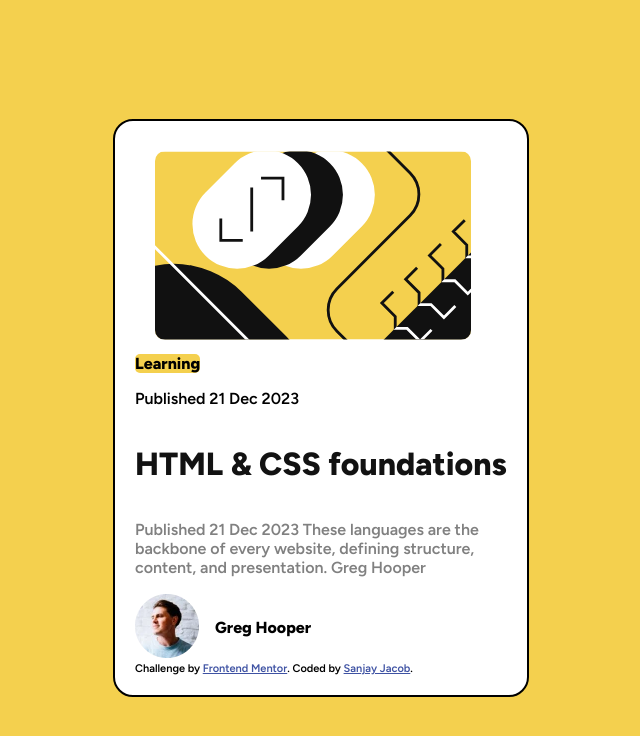
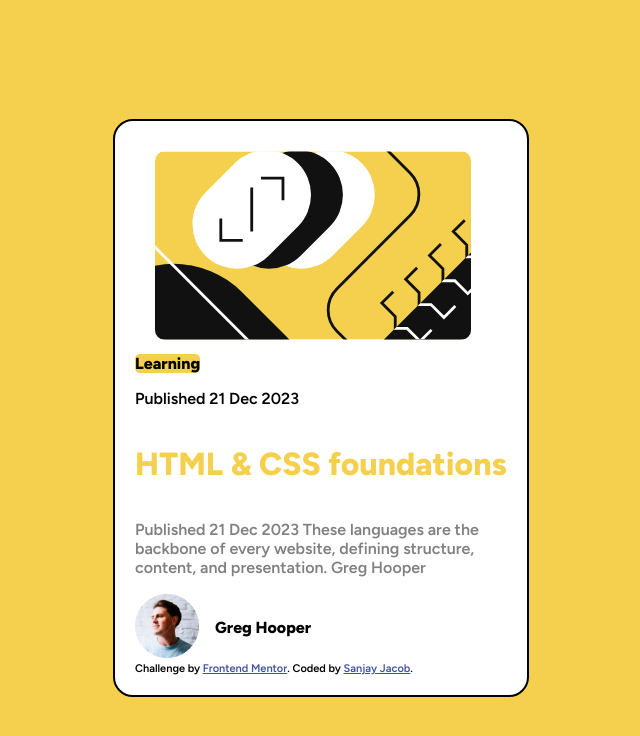
Before and after one commit to sanjayvjacob/blog-preview-card, a plain HTML site: page index.html in a window 1280 px wide. In both pictures the pointer is over the element "HTML & CSS foundations". Shown: the whole page, without its empty margins (319-959 px from the left). Drawn offline with Linux system fonts and the light colour scheme.

Commit message:
Added hover effect & changed cursor

```diff
--- a/style.css
+++ b/style.css
@@ -44,6 +44,12 @@ body {
   color: hsl(0, 0%, 7%);
   padding: 0;
   margin: 0;
+  transition: color 0.3s ease; /* Add a smooth transition effect for color change */
+}
+
+.heading:hover {
+  color: hsl(47, 88%, 63%);
+  cursor: pointer;
 }
 
 .content {
```
